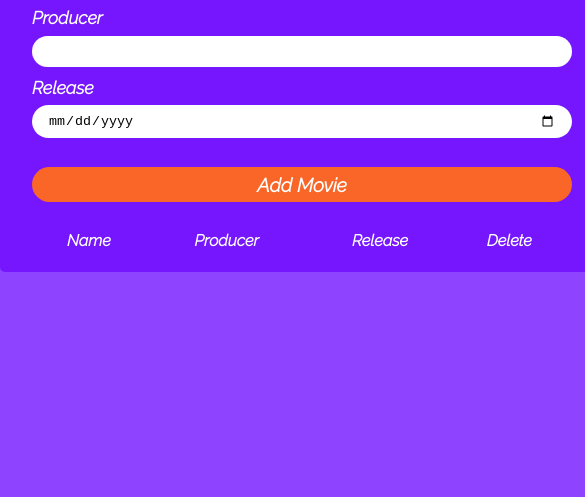
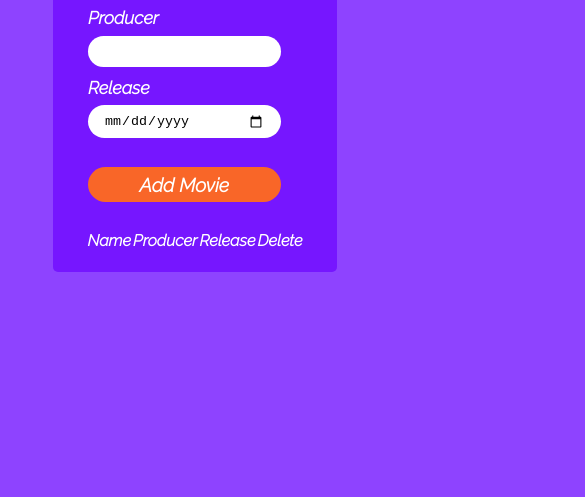
Before and after one commit to Polashahmad01/Movie_List, a plain HTML site: page index.html in a window 390 px wide. Shown: the part 347-844 px from the top of the page, 585 px wide, since content can reach past the window. Drawn offline with Linux system fonts and the light colour scheme.

Commit message:
responsive to all deviece

```diff
--- /dev/null
+++ b/css/mobile.scss
@@ -0,0 +1,8 @@
+.card {
+    .container {
+
+        #movie-form {
+            width: calc(100% - 5px);
+        }
+    }
+}
--- a/index.html
+++ b/index.html
@@ -8,6 +8,7 @@
 
     <title>Movie List</title>
     <link rel="stylesheet" href="css/styles.css">
+    <link rel="stylesheet" media="screen and (max-width: 768px)" href="css/mobile.css">
     <style>
         .success,
         .error {
```
Also changed, not shown: css/mobile.css (added), 1 other file.
